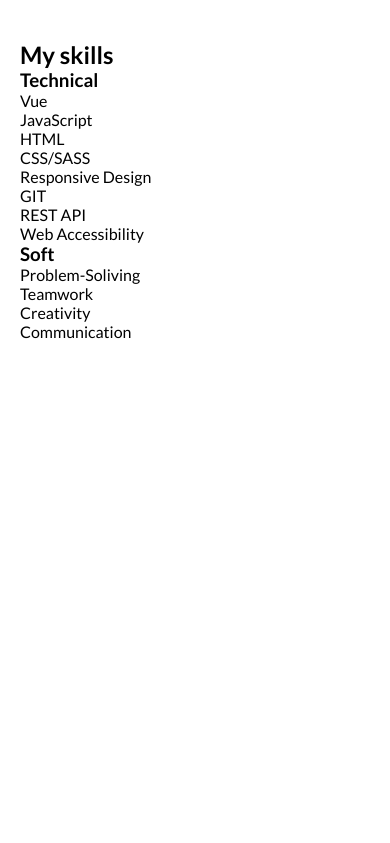
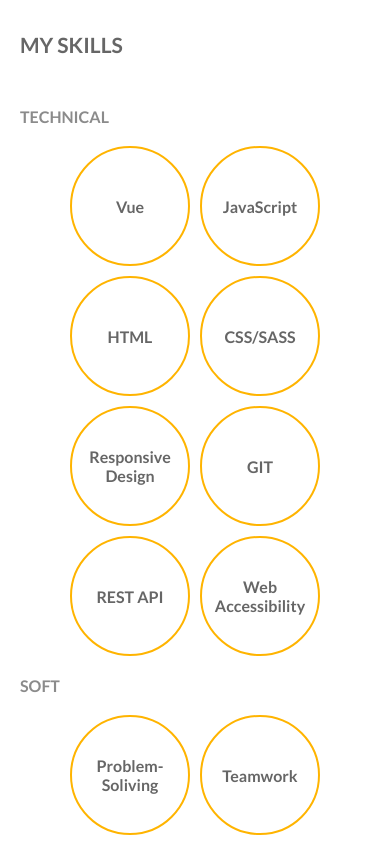
Before and after one commit to WersV/my-portfolio, a Vue app: page /about in a window 390 px wide. Shown: the part 1160-2003 px from the top of the page. Before the commit the page ends 1501 px from the top, so only its background shows below. Built offline with nearby package versions, Linux system fonts and the light colour scheme.

Commit message:
add dark mode and finish mobile styles

```diff
--- a/src/assets/_variables.scss
+++ b/src/assets/_variables.scss
@@ -9,7 +9,15 @@
 $active-btn-bcg: #FFB400;
 $nav-bcg-dark: #2c2c2c;
 $nav-bcg-light: #F4F4F4;
-$text-gray: #666666;
+$text-light-gray: #666666;
+$text-dark-white: white;
+
+@mixin about-me-h2 {
+  font-size: 21px;
+  color: $text-light-gray;
+  text-transform: uppercase;
+  margin: 30px 0;
+}
 
 @mixin img-styles {
   display: block;
--- a/src/views/AboutView.vue
+++ b/src/views/AboutView.vue
@@ -60,45 +60,46 @@
     <section class="my-skills">
       <h2>My skills</h2>
       <h3>Technical</h3>
-      <div>
+      <div class="skills-wrapper">
+        <div class="skill">
           <span>Vue</span>
         </div>
-      <div>
+        <div class="skill">
           <span>JavaScript</span>
         </div>
-      <div>
+        <div class="skill">
           <span>HTML</span>
         </div>
-      <div>
+        <div class="skill">
           <span>CSS/SASS</span>
         </div>
-      <div>
+        <div class="skill">
           <span>Responsive Design</span>
         </div>
-      <div>
+        <div class="skill">
           <span>GIT</span>
         </div>
-      <div>
+        <div class="skill">
           <span>REST API</span>
         </div>
-      <div>
+        <div class="skill">
           <span>Web Accessibility</span>
         </div>
-      <div>
-        <span></span>
       </div>
       <h3>Soft</h3>
-      <div>
+      <div class="skills-wrapper">
+        <div class="skill">
           <span>Problem-Soliving</span>
         </div>
-      <div>
+        <div class="skill">
           <span>Teamwork</span>
         </div>
-      <div>
+        <div class="skill">
           <span>Creativity</span>
         </div>
-      <div>
+        <div class="skill">
           <span>Communication</span>
+        </div>
       </div>
     </section>
   </main>
@@ -113,7 +114,7 @@
   .about-view {
     margin: 0 20px;
     h1 {
-      color: $text-gray;
+      color: $text-light-gray;
       text-transform: uppercase;
       font-weight: 900;
       margin: 50px 0;
@@ -124,10 +125,7 @@
     .wrapper {
       .personal-info {
         h2 {
-          font-size: 21px;
-          color: $text-gray;
-          text-transform: uppercase;
-          margin: 30px 0;
+          @include about-me-h2;
         }
         img {
           @include img-styles;
@@ -145,14 +143,14 @@
             color: rgb(139, 139, 139);
           }
           span {
-            color: $text-gray;
+            color: $text-light-gray;
             font-weight: 700;
           }
         }
         .detail-link {
           a {
             text-decoration: none;
-            color: $text-gray;
+            color: $text-light-gray;
             font-weight: 700;
           }
         }
@@ -173,7 +171,7 @@
           font-weight: 700;
         }
         p {
-          color: $text-gray;
+          color: $text-light-gray;
           width: 70px;
         }
       }
@@ -189,8 +187,99 @@
     .separator {
       width: 50%;
       border-bottom: 1px solid #d8d8d8;
-      margin: 60px auto;
+      margin: 60px auto 22px auto;
+    }
+    .my-skills {
+      display: flex;
+      flex-direction: column;
+      flex-wrap: wrap;
+      h2 {
+        @include about-me-h2;
+      }
+      h3 {
+        font-size: 16px;
+        color: rgb(139, 139, 139);
+        text-transform: uppercase;
+        margin: 20px 0;
+      }
+      .skills-wrapper {
+        display: flex;
+        flex-direction: row;
+        flex-wrap: wrap;
+        justify-content: center;
+        gap: 10px;
+        .skill {
+          display: flex;
+          justify-content: center;
+          align-items: center;
+          text-align: center;
+          width: 120px;
+          height: 120px;
+          border: 2px solid #FFB400;
+          border-radius: 50%;
+          span {
+            color: $text-light-gray;
+            font-weight: 700;
           }
         }
+      }
+    }
+    .my-skills .skills-wrapper:last-child {
+      margin-bottom: 80px;
+    }
+  }
+
+  //dark mode
+  .dark .about-view {
+    h1 {
+      color: $text-dark-white;
+    }
+    .wrapper {
+      .personal-info {
+        h2 {
+          color: $text-dark-white;
+        }
+        .details {
+          .detail {
+            span {
+              color: $text-dark-white;
+            }
+          }
+          .detail-link {
+            a {
+              color: $text-dark-white;
+            }
+          }
+        }
+        button {
+          color: $text-dark-white;
+        }
+      }
+      .key-features {
+        .feature {
+          box-shadow: 0px 0px 2px 1px #525252;
+          p {
+            color: $text-dark-white;
+          }
+        }
+      }
+    }
+    .separator {
+      border-color: #525252;
+    }
+    .my-skills {
+      h2, h3 {
+        color: $text-dark-white;
+      }
+      .skills-wrapper {
+        .skill {
+          span {
+            color: $text-dark-white;
+          }
+        }
+      }
+    }
+  }
+
   // zrób propsy isLowRes z App.vue do child components
 </style>
```
Lines whose indentation alone changed are shown as unchanged.
